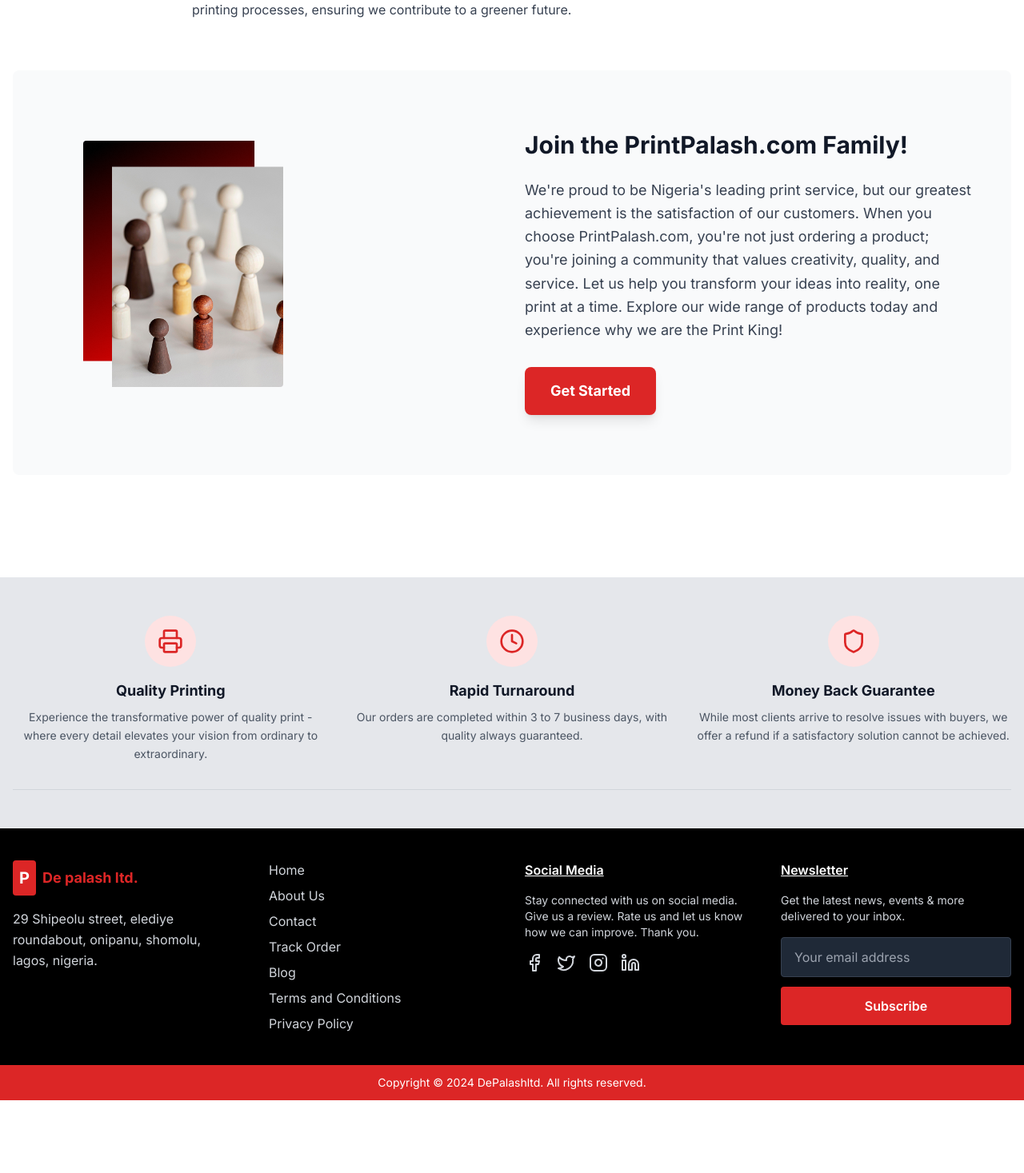
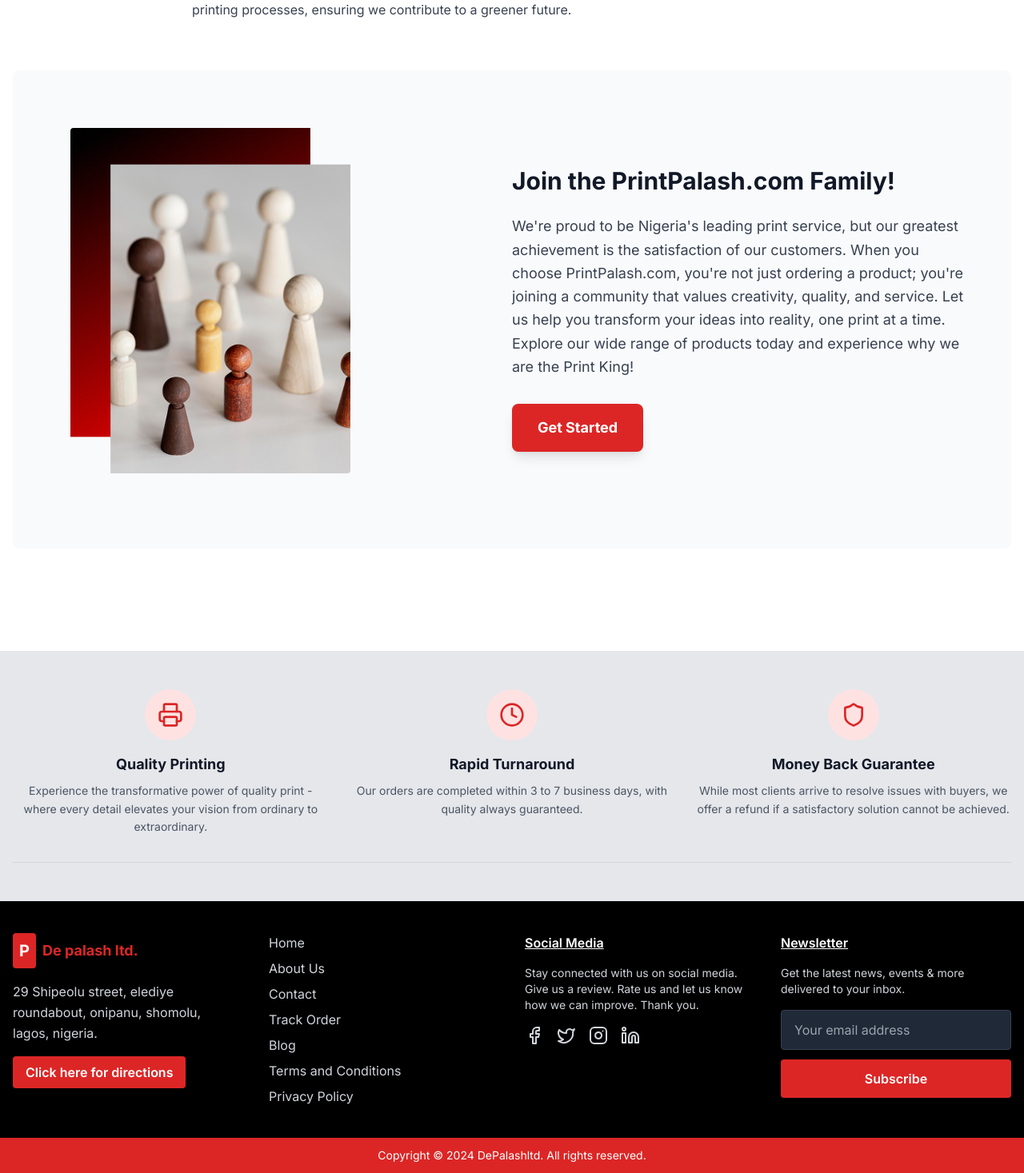
Before and after one commit to davidgraphix/printpalash, a Next.js app: page /about in a window 1280 px wide. Shown: the part 2018-3485 px from the top of the page at 80% size. Before the commit the page ends 3394 px from the top, so only its background shows below. Built offline with nearby package versions, Linux system fonts and the light colour scheme; a web font is replaced by a local one.

Commit message:
Improved Ui for about section, add direction button and functionality to footer section, changed the hero image, and added functionality to track order button

```diff
--- a/components/About/AboutSection.tsx
+++ b/components/About/AboutSection.tsx
@@ -200,16 +200,16 @@
 
           {/* Join the Family Section */}
           <div className="bg-gray-50 rounded-lg p-8 md:p-12 mb-16">
-            <div className="grid md:grid-cols-2 gap-8 items-center">
+            <div className="grid md:grid-cols-2 -gap-2 items-center">
               {/* Image */}
               <div className="relative">
-                <div className=" rounded-lg p-4 inline-block mb-4">
-                  <div className=" rounded p-6">
+                <div className=" rounded-lg p-2 inline-block mb-4">
+                  <div className=" rounded p-4">
                     <Image
                       src={woodenImg}
                       alt="Wooden figurines representing community and teamwork"
-                      width={250}
-                      height={300}
+                      width={350}
+                      height={400}
                       className="rounded"
                     />
                   </div>
--- a/components/Footer/Footer.tsx
+++ b/components/Footer/Footer.tsx
@@ -17,6 +17,21 @@
                 De palash ltd.
               </span>
             </div>
+            <address className="text-gray-300 not-italic leading-relaxed">
+              29 Shipeolu street, elediye
+              <br />
+              roundabout, onipanu, shomolu,
+              <br />
+              lagos, nigeria.
+            </address>
+            <a
+              href="https://www.google.com/maps/search/?api=1&query=29+Shipeolu+street,+elediye+roundabout,+onipanu,+shomolu,+lagos,+nigeria"
+              target="_blank"
+              rel="noopener noreferrer"
+              className="inline-block mt-2 bg-red-600 hover:bg-red-700 text-white font-semibold py-2 px-4 rounded transition-colors duration-200"
+            >
+              Click here for directions
+            </a>
           </div>
 
           {/* Navigation Links */}
@@ -134,6 +149,14 @@
               <br />
               lagos, nigeria.
             </address>
+            <a
+              href="https://www.google.com/maps/search/?api=1&query=29+Shipeolu+street,+elediye+roundabout,+onipanu,+shomolu,+lagos,+nigeria"
+              target="_blank"
+              rel="noopener noreferrer"
+              className="inline-block mt-2 bg-red-600 hover:bg-red-700 text-white font-semibold py-2 px-4 rounded transition-colors duration-200"
+            >
+              Click here for directions
+            </a>
           </div>
 
           <div className="">
--- a/components/Home/Hero.tsx
+++ b/components/Home/Hero.tsx
@@ -2,10 +2,12 @@
 import Image from "next/image";
 import Link from "next/link";
 
+import backgroundImg from "@/public/assests/img-background.png";
 import mobileHeroImg from "@/public/assests/mobile-hero-img.png";
-import desktopHeroImg from "@/public/assests/heroBg.png";
+// import desktopHeroImg from "@/public/assests/heroBg.png";
 import productOneImg from "@/public/assests/image-items/product1.png";
 import productTwoImg from "@/public/assests/image-items/product2.png";
+import productThreeImg from "@/public/assests/image-items/product3.png";
 
 export default function Hero() {
   return (
@@ -35,7 +37,6 @@
                   Get Started
                 </button>
               </Link>
-
             </div>
             {/* Right Content: Mobile Hero Image */}
             <div className="w-[200px] h-[210px] relative -mt-4 -mr-4">
@@ -56,8 +57,8 @@
 
           <div className="relative -mt-6 group">
             <p className="text-[15px] text-gray-700 font-medium text-left">
-                What are you printing today?
-              </p>
+              What are you printing today?
+            </p>
             <input
               type="text"
               placeholder="Search for flyers, paper bag, business card, e.t.c."
@@ -72,18 +73,18 @@
           {/* Left Content */}
           <div className="space-y-6">
             <div className="space-y-2">
-              <h1 className="text-lg md:text-3xl lg:text-4xl font-bold text-gray-900 leading-tight">
+              <h1 className="text-lg md:text-5xl lg:text-6xl font-bold text-gray-900 leading-tight">
                 Transforming Your <br />
                 <span className="text-red-600">Vision</span> into Vibrant <br />
-                <span className="text-red-600">Reality</span>
+                Reality
               </h1>
-              <p className="text-lg text-gray-600 font-medium">
+              <p className="text-2xl text-gray-600 font-medium">
                 Where Every Print Tells Your Story
               </p>
 
               {/* Get Started Button */}
               <Link href="/products">
-                <button className="bg-red-600 hover:bg-red-700 text-white font-bold py-2 px-4 rounded-lg text-md transition-colors duration-200 shadow-lg hover:shadow-xl">
+                <button className="bg-red-600 hover:bg-red-700 text-white font-bold py-2 px-4 rounded-lg text-xl transition-colors duration-200 shadow-lg hover:shadow-xl">
                   Get Started
                 </button>
               </Link>
@@ -111,7 +112,7 @@
               <div className="relative">
                 <Image
                   src={
-                    desktopHeroImg ||
+                    backgroundImg ||
                     "/placeholder.svg?height=1000&width=950&query=desktop hero image"
                   }
                   alt="Person with VR headset"
@@ -124,7 +125,7 @@
             </div>
 
             {/* Floating Product Items for Desktop */}
-            <div className="absolute top-8 left-8 animate-bounce">
+            {/* <div className="absolute top-8 left-8 animate-bounce">
               <Image
                 src={productOneImg || "/placeholder.svg"}
                 alt="Custom Bag"
@@ -134,7 +135,7 @@
               />
             </div>
 
-            <div className="absolute bottom-20 left-4 animate-bounce delay-300">
+            <div className="absolute bottom-15 left-4 animate-bounce delay-300">
               <Image
                 src={productTwoImg || "/placeholder.svg"}
                 alt="Custom T-Shirt"
@@ -144,6 +145,16 @@
               />
             </div>
 
+            <div className="absolute bottom-20 left-4 animate-bounce delay-300">
+              <Image
+                src={productThreeImg || "/placeholder.svg"}
+                alt="Custom Mug"
+                width={60}
+                height={70}
+                className="rounded"
+              />
+            </div> */}
+
             <div className="absolute top-32 right-16 w-4 h-4 bg-red-400 rounded-full animate-ping"></div>
             <div className="absolute bottom-32 right-8 w-3 h-3 bg-pink-400 rounded-full animate-pulse"></div>
           </div>
--- a/components/Track-order/TrackorderHero.tsx
+++ b/components/Track-order/TrackorderHero.tsx
@@ -1,23 +1,23 @@
-"use client"
+"use client";
 
-import type React from "react"
+import type React from "react";
 
-import { useState } from "react"
-import { ChevronRight } from "lucide-react"
-import Image from "next/image"
-import trackOrderImage from "@/public/assests/red-delivery-car-deliver-express-shipping-fast-delivery-with-arrow-graph-background-3d-rendering 1.png"
+import { useState } from "react";
+import { ChevronRight } from "lucide-react";
+import Image from "next/image";
+import trackOrderImage from "@/public/assests/red-delivery-car-deliver-express-shipping-fast-delivery-with-arrow-graph-background-3d-rendering 1.png";
 
 export default function TrackOrderHero() {
-  const [orderNumber, setOrderNumber] = useState("")
+  const [orderNumber, setOrderNumber] = useState("");
 
   const handleTrackOrder = (e: React.FormEvent) => {
-    e.preventDefault()
+    e.preventDefault();
     if (orderNumber.trim()) {
       // Handle order tracking logic here
-      console.log("Tracking order:", orderNumber)
+      console.log("Tracking order:", orderNumber);
       // You can add API call or redirect to tracking results
     }
-  }
+  };
 
   return (
     <section className="bg-gradient-to-br from-pink-50 to-white py-16">
@@ -33,10 +33,7 @@
             {/* Mobile Phone with Tracking Steps */}
             <div className="relative z-10 flex items-center justify-center">
               <div className="relative">
-                <Image
-               src={trackOrderImage}
-               alt=""
-                />
+                <Image src={trackOrderImage} alt="" />
               </div>
             </div>
           </div>
@@ -44,10 +41,12 @@
           {/* Right Side - Content */}
           <div className="space-y-8">
             <div className="space-y-4">
-              <h1 className="text-4xl md:text-5xl font-bold text-gray-900">Track your print order</h1>
+              <h1 className="text-4xl md:text-5xl font-bold text-gray-900">
+                Track your print order
+              </h1>
               <p className="text-lg text-gray-600">
-                Easily track the status of your order using your order number and see step by step progress on your
-                order.
+                Easily track the status of your order using your order number
+                and see step by step progress on your order.
               </p>
             </div>
 
@@ -74,13 +73,23 @@
             {/* Contact Information */}
             <div className="bg-gray-50 p-6 rounded-lg">
               <p className="text-gray-700 leading-relaxed">
-                If you would prefer to speak to someone personally about the status of your order, please reach out via
-                whatsApp <span className="font-semibold text-red-600">+234 703 501 7359</span>
+                If you would prefer to speak to someone personally about the
+                status of your order, please reach out via WhatsApp{" "}
+                <a
+                  href={`https://wa.me/2347035017359?text=${encodeURIComponent(
+                    "Hello, I would like to inquire about the status of my print order. Could you please assist me?"
+                  )}`}
+                  target="_blank"
+                  rel="noopener noreferrer"
+                  className="font-semibold text-red-600 underline hover:text-red-700"
+                >
+                  +234 703 501 7359
+                </a>
               </p>
             </div>
           </div>
         </div>
       </div>
     </section>
-  )
+  );
 }
```
Also changed, not shown: public/assests/img-background.png (added).
